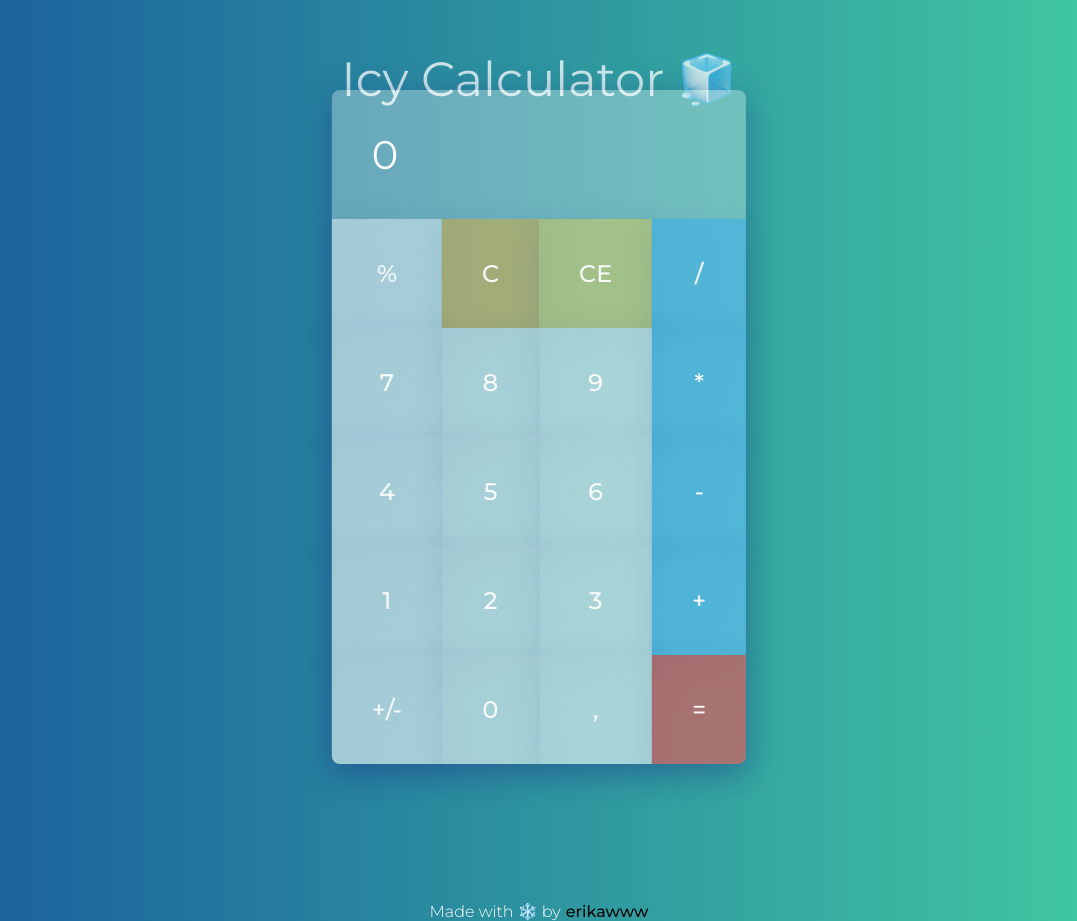
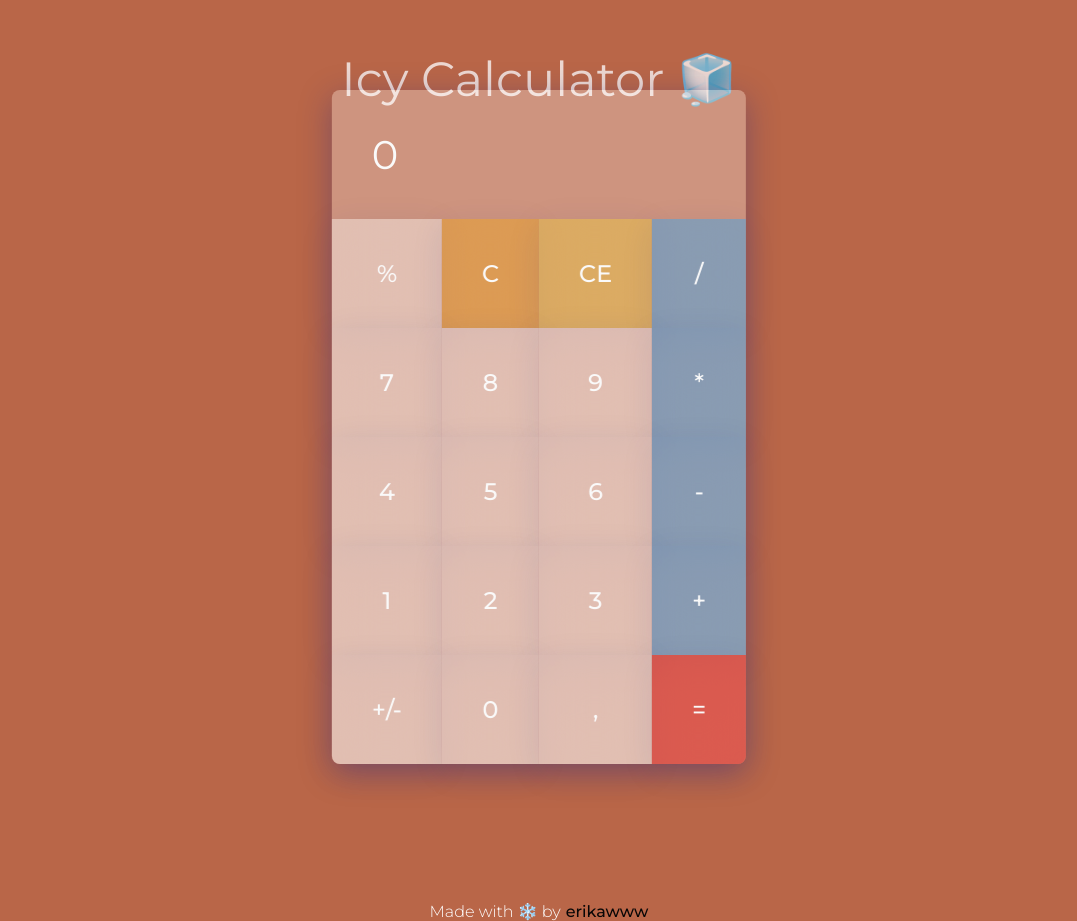
Before and after one commit to erikawww/icy-calculator, a plain HTML site: page index.html in a window 1280 px wide. Shown: the whole page, without its empty margins (101-1178 px from the left). Drawn offline with nearby package versions, Linux system fonts and the light colour scheme.

Commit message:
1.2 version

```diff
--- a/index.html
+++ b/index.html
@@ -52,7 +52,7 @@
         </div>
     </main>
 
-    <!-- <script src="colorrandom.js"></script> -->
+    <script src="colorrandom.js"></script>
     <script src="icycalculator.js"></script>
     <script src="jquery-color.js"></script>
 </body>
```
Also changed, not shown: 1 other file.
